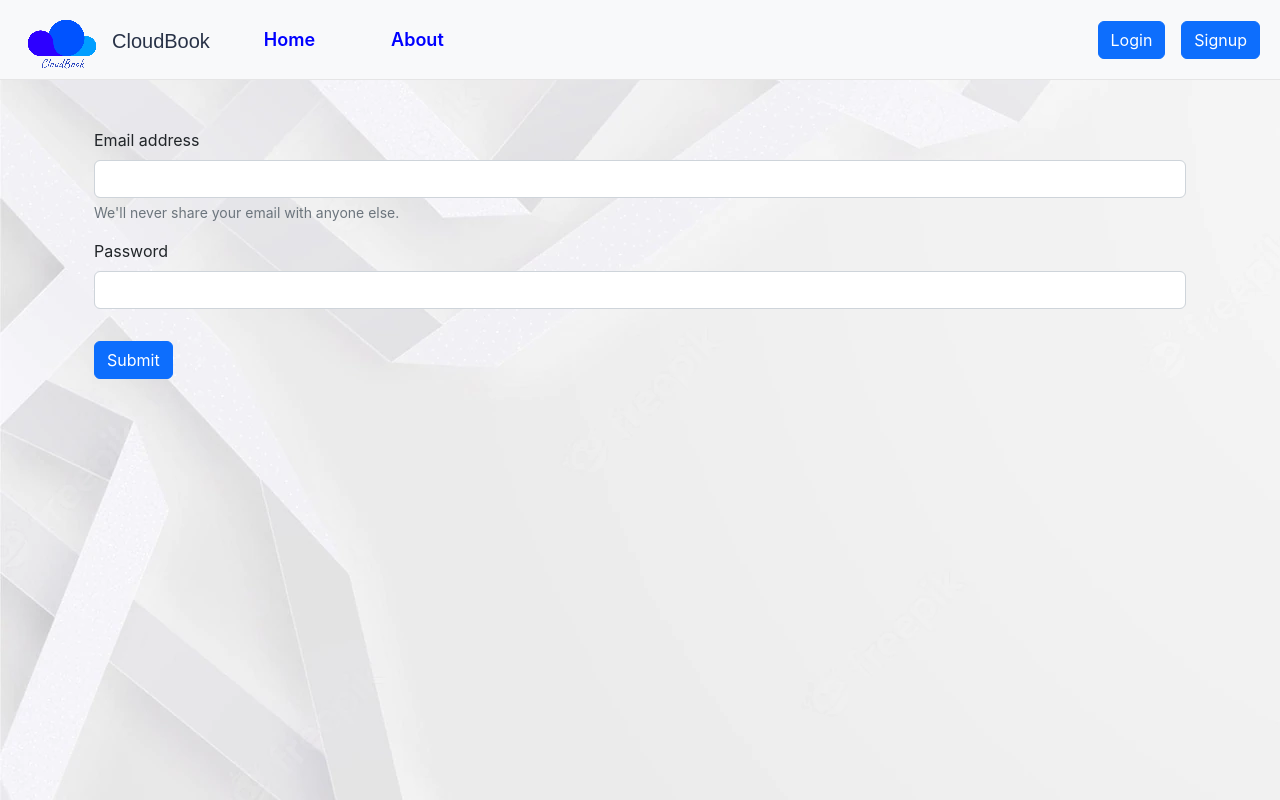
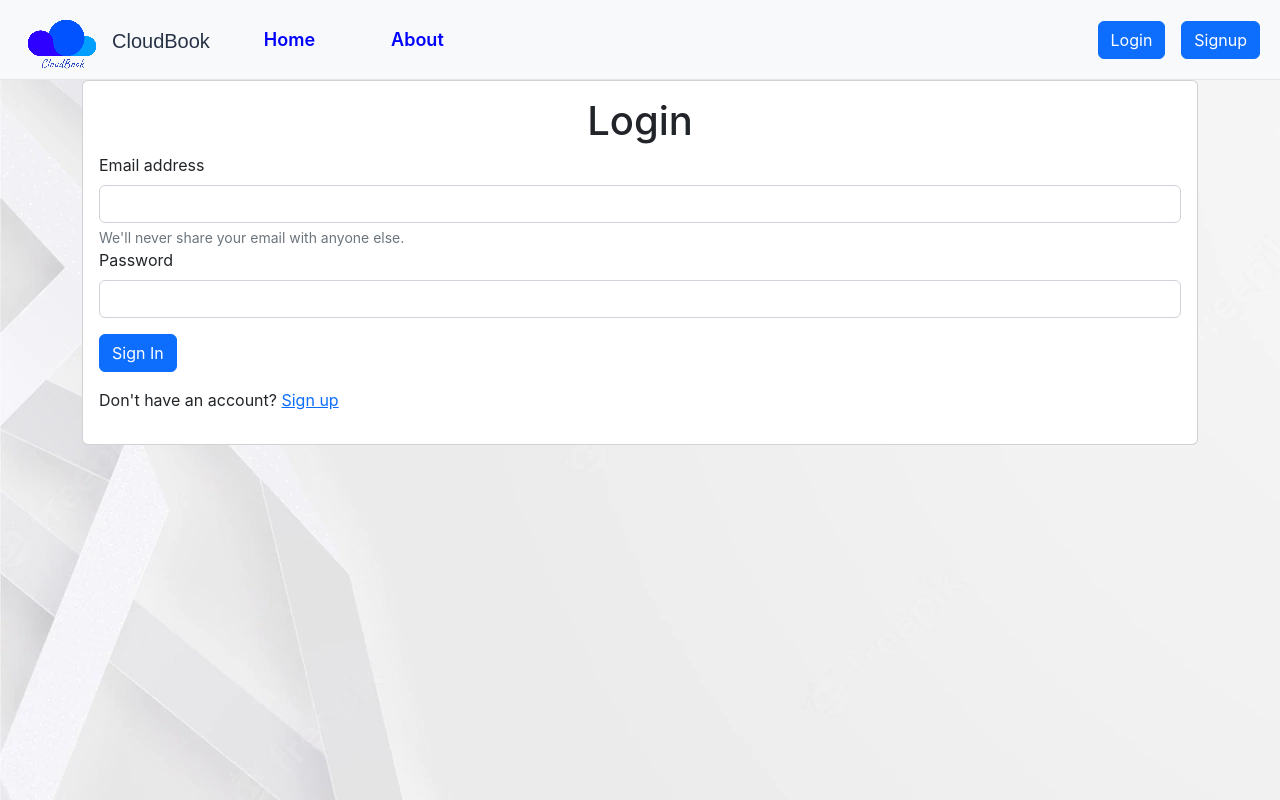
Before and after one commit to SidharthMishra-07/CloudBook, a React (Create React App) app: page /login in a window 1280 px wide. Built offline with nearby package versions, Linux system fonts and the light colour scheme.

Commit message:
Login updated

```diff
--- a/public/index.html
+++ b/public/index.html
@@ -14,7 +14,7 @@
     <link rel="manifest" href="%PUBLIC_URL%/manifest.json" />
 
     <link href="https://cdn.jsdelivr.net/npm/bootstrap@5.2.0-beta1/dist/css/bootstrap.min.css" rel="stylesheet" integrity="sha384-0evHe/X+R7YkIZDRvuzKMRqM+OrBnVFBL6DOitfPri4tjfHxaWutUpFmBp4vmVor" crossorigin="anonymous">
-
+    <link href="https://fonts.googleapis.com/css?family=Roboto" rel="stylesheet">
     <title>CloudBook</title>
   </head>
   <body>
--- a/src/Components/Login.js
+++ b/src/Components/Login.js
@@ -1,50 +1,62 @@
-import React, {useState} from 'react'
-import { useHistory } from 'react-router-dom'
+import React, { useState } from 'react'
+import { useHistory, Link } from 'react-router-dom'
+import './Login.css'
 
 const Login = (props) => {
-    const [credentials, setCredentials] = useState({email: "", password: ""})
+    const [credentials, setCredentials] = useState({ email: "", password: "" })
     let history = useHistory();
 
-    const handleSubmit = async(e) => {
+    const handleSubmit = async (e) => {
         e.preventDefault();
-        const response = await fetch("http://localhost:5000/api/auth/login",{
+        const response = await fetch("http://localhost:5000/api/auth/login", {
             method: 'POST',
             headers: {
                 'Content-Type': 'application/json',
             },
-                body: JSON.stringify({email: credentials.email, password: credentials.password})
+            body: JSON.stringify({ email: credentials.email, password: credentials.password })
         });
         const json = await response.json();
         console.log(json);
 
-            if (json.success){
+        if (json.success) {
             // Save the auth token and redirect
             localStorage.setItem('token', json.authtoken);
             history.push("/");
         }
-            else{
+        else {
             alert("Invalid credentials");
         }
     }
-    const onChange = (e)=>{
-        setCredentials({...credentials, [e.target.name]: e.target.value})
+    const onChange = (e) => {
+        setCredentials({ ...credentials, [e.target.name]: e.target.value })
     }
 
 
     return (
-        <div className='container my-5'>
+        <div className='global-container'>
+            <div className="card login-form">
+                <div className="card-body">
+                    <h1 className="card-title text-center">Login</h1>
+                    <div className="card-text">
                         <form onSubmit={handleSubmit}>
-                <div className="mb-3">
+                            <div className="form-group">
                                 <label htmlFor="email" className="form-label">Email address</label>
-                    <input type="email" className="form-control" value={credentials.email} id="email" name="email" onChange={onChange}aria-describedby="emailHelp" required/>
+                                <input type="email" className="form-control" value={credentials.email} id="email" name="email" onChange={onChange} aria-describedby="emailHelp" required />
                                 <div id="emailHelp" className="form-text">We'll never share your email with anyone else.</div>
                             </div>
-                <div className="mb-3">
+                            <div className="form-group">
                                 <label htmlFor="password" className="form-label">Password</label>
-                    <input type="password" className="form-control" value={credentials.password} id="password" name="password" onChange={onChange} required/>
+                                <input type="password" className="form-control" value={credentials.password} id="password" name="password" onChange={onChange} required />
                             </div>
-                <button type="submit" className="btn btn-primary my-3">Submit</button>
+                            <button type="submit" className="btn btn-primary btn-block my-3">Sign In</button>
+
+                            <div className="signup">
+                                <p>Don't have an account? <Link to ="/signup">Sign up</Link></p>
+                            </div>
                         </form>
+                    </div>
+                </div>
+            </div>
         </div>
     )
 }
```
Also changed, not shown: src/Components/Login.css (added). Lines whose indentation alone changed are shown as unchanged.
